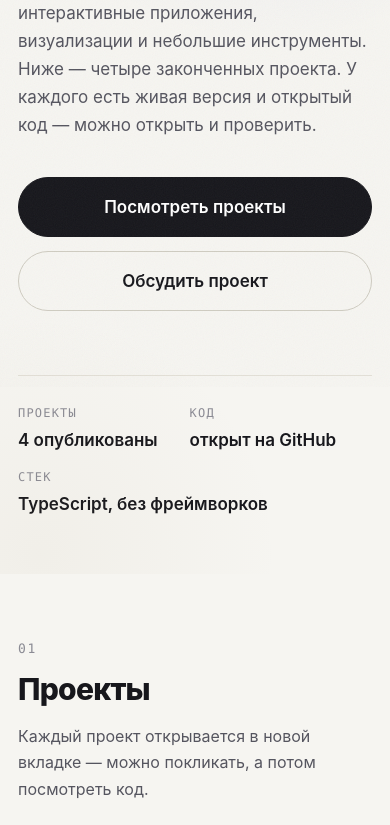
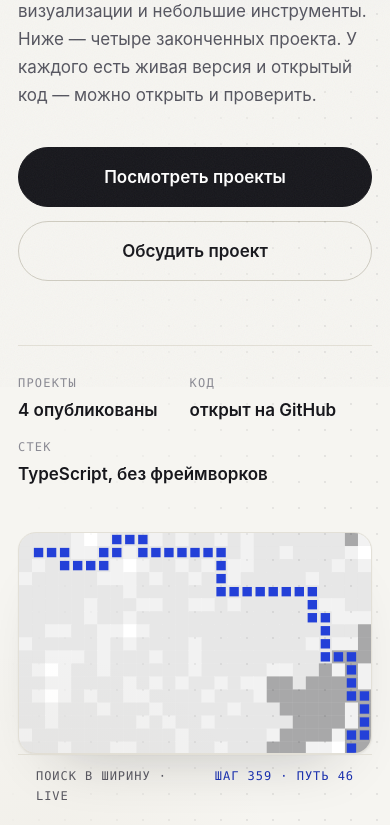
Before and after one commit to MishaBuilds/portfolio, a website built with Vite: page index.html in a window 390 px wide. Shown: the part 457-1282 px from the top of the page. Built offline with nearby package versions, Linux system fonts and the light colour scheme.

Commit message:
Make portfolio distinctive and responsive

```diff
--- a/index.html
+++ b/index.html
@@ -71,7 +71,9 @@
       <section class="hero" id="home">
         <div class="hero-wash hero-wash-1" aria-hidden="true"></div>
         <div class="hero-wash hero-wash-2" aria-hidden="true"></div>
-        <div class="container">
+        <div class="hero-dots" aria-hidden="true"></div>
+        <div class="container hero-grid">
+          <div class="hero-copy">
             <p class="eyebrow reveal">MishaBuilds — разработка сайтов и веб-приложений</p>
 
             <h1 class="hero-title reveal">
@@ -105,6 +107,23 @@
               </div>
             </dl>
           </div>
+
+          <figure class="hero-demo reveal">
+            <div class="demo-frame">
+              <canvas
+                id="pathDemo"
+                tabindex="0"
+                role="img"
+                aria-label="Живая демонстрация: волна поиска пути обходит препятствия и находит кратчайший маршрут. Нажмите, чтобы сгенерировать заново."
+              ></canvas>
+            </div>
+            <figcaption class="demo-caption">
+              <span>поиск в ширину · live</span>
+              <span id="demoStat">шаг 0 · путь 0</span>
+            </figcaption>
+            <p class="demo-hint">нажмите на поле — будет новый лабиринт</p>
+          </figure>
+        </div>
       </section>
 
       <!-- ══════════ ПРОЕКТЫ ══════════ -->
@@ -122,6 +141,7 @@
           <div class="projects">
             <!-- 3D Maze -->
             <article class="project reveal">
+              <span class="project-index" aria-hidden="true">01</span>
               <a
                 class="project-media"
                 href="https://mishabuilds.github.io/3d-maze/"
@@ -185,6 +205,7 @@
 
             <!-- Sorting Visualizer -->
             <article class="project reveal">
+              <span class="project-index" aria-hidden="true">02</span>
               <a
                 class="project-media"
                 href="https://mishabuilds.github.io/sorting-visualizer/"
@@ -248,6 +269,7 @@
 
             <!-- Rubik's Cube -->
             <article class="project reveal">
+              <span class="project-index" aria-hidden="true">03</span>
               <a
                 class="project-media"
                 href="https://mishabuilds.github.io/rubiks-cube/"
@@ -312,6 +334,7 @@
 
             <!-- Ant Colony Simulator -->
             <article class="project reveal">
+              <span class="project-index" aria-hidden="true">04</span>
               <a
                 class="project-media"
                 href="https://mishabuilds.github.io/ant-colony-simulator/"
--- /dev/null
+++ b/src/demo.ts
@@ -0,0 +1,241 @@
+/**
+ * Живое демо для hero: волна поиска пути (BFS) на сетке.
+ * Тот же класс задач, что и в проектах: сетка, волна, кратчайший маршрут.
+ * Ванильный canvas, один rAF, пауза вне экрана, статика при reduced-motion.
+ */
+
+type Phase = 'wave' | 'path' | 'hold' | 'fade';
+
+const ACCENT = '#2340d8';
+const INK = '23,23,28';
+
+export function initPathDemo(
+  canvas: HTMLCanvasElement,
+  statEl: HTMLElement | null
+): void {
+  const maybeCtx = canvas.getContext('2d');
+  if (!maybeCtx) return;
+  const ctx: CanvasRenderingContext2D = maybeCtx;
+
+  const calmMotion = window.matchMedia('(prefers-reduced-motion: reduce)').matches;
+
+  let cols = 0;
+  let rows = 0;
+  let cell = 14;
+  let walls: Uint8Array = new Uint8Array(0);
+  let order: number[] = [];
+  let path: number[] = [];
+  let revealed = 0;
+  let pathShown = 0;
+  let phase: Phase = 'wave';
+  let holdUntil = 0;
+  let fadeStep = 0;
+  let seed = 20261008;
+  let raf = 0;
+  let running = false;
+  let frame = 0;
+
+  const at = (x: number, y: number): number => y * cols + x;
+
+  function rnd(): number {
+    seed = (seed * 1664525 + 1013904223) >>> 0;
+    return seed / 4294967296;
+  }
+
+  function generate(): void {
+    for (let attempt = 0; attempt < 14; attempt += 1) {
+      seed += 7919;
+      walls = new Uint8Array(cols * rows);
+      const density = 0.22 + rnd() * 0.06;
+      for (let i = 0; i < walls.length; i += 1) {
+        if (rnd() < density) walls[i] = 1;
+      }
+      const sx = 1;
+      const sy = 1;
+      const tx = cols - 2;
+      const ty = rows - 2;
+      walls[at(sx, sy)] = 0;
+      walls[at(tx, ty)] = 0;
+      if (bfs(sx, sy, tx, ty)) break;
+    }
+    revealed = 0;
+    pathShown = 0;
+    phase = 'wave';
+    fadeStep = 0;
+    draw();
+  }
+
+  function bfs(sx: number, sy: number, tx: number, ty: number): boolean {
+    const prev = new Int32Array(cols * rows).fill(-1);
+    const seen = new Uint8Array(cols * rows);
+    const queue: number[] = [at(sx, sy)];
+    seen[at(sx, sy)] = 1;
+    order = [];
+    const target = at(tx, ty);
+    let found = at(sx, sy) === target;
+    while (queue.length > 0) {
+      const cur = queue.shift() as number;
+      order.push(cur);
+      if (cur === target) {
+        found = true;
+        break;
+      }
+      const cx = cur % cols;
+      const cy = Math.floor(cur / cols);
+      const neighbours: number[] = [];
+      if (cx > 0) neighbours.push(cur - 1);
+      if (cx < cols - 1) neighbours.push(cur + 1);
+      if (cy > 0) neighbours.push(cur - cols);
+      if (cy < rows - 1) neighbours.push(cur + cols);
+      for (const next of neighbours) {
+        if (seen[next] === 0 && walls[next] === 0) {
+          seen[next] = 1;
+          prev[next] = cur;
+          queue.push(next);
+        }
+      }
+    }
+    if (!found) return false;
+    path = [];
+    let cur: number = target;
+    while (cur !== -1) {
+      path.push(cur);
+      cur = prev[cur];
+    }
+    path.reverse();
+    return true;
+  }
+
+  function drawCell(i: number, fill: string, inset = 0): void {
+    const x = (i % cols) * cell;
+    const y = Math.floor(i / cols) * cell;
+    ctx.fillStyle = fill;
+    ctx.fillRect(x + inset, y + inset, cell - inset * 2, cell - inset * 2);
+  }
+
+  function draw(): void {
+    ctx.clearRect(0, 0, canvas.width, canvas.height);
+    for (let i = 0; i < walls.length; i += 1) {
+      if (walls[i] === 1) drawCell(i, `rgba(${INK},0.055)`);
+    }
+    for (let k = 0; k < revealed && k < order.length; k += 1) {
+      drawCell(order[k], `rgba(${INK},0.10)`);
+    }
+    const frontierStart = Math.max(0, revealed - 48);
+    for (let k = frontierStart; k < revealed && k < order.length; k += 1) {
+      drawCell(order[k], `rgba(${INK},0.30)`);
+    }
+    for (let k = 0; k < pathShown && k < path.length; k += 1) {
+      drawCell(path[k], ACCENT, Math.max(1.5, cell * 0.14));
+    }
+  }
+
+  function tick(now: number): void {
+    if (!running) return;
+    frame += 1;
+    if (phase === 'wave') {
+      const per = Math.max(4, Math.ceil(order.length / 150));
+      revealed = Math.min(order.length, revealed + per);
+      draw();
+      if (revealed >= order.length) {
+        phase = path.length > 0 ? 'path' : 'hold';
+        holdUntil = now + 2200;
+      }
+    } else if (phase === 'path') {
+      pathShown = Math.min(path.length, pathShown + 2);
+      draw();
+      if (pathShown >= path.length) {
+        phase = 'hold';
+        holdUntil = now + 2200;
+      }
+    } else if (phase === 'hold') {
+      if (now >= holdUntil) {
+        phase = 'fade';
+        fadeStep = 0;
+      }
+    } else {
+      fadeStep += 1;
+      ctx.fillStyle = 'rgba(255,255,255,0.09)';
+      ctx.fillRect(0, 0, canvas.width, canvas.height);
+      if (fadeStep >= 11) {
+        seed += 104729;
+        generate();
+      }
+    }
+    if (statEl !== null && frame % 6 === 0) {
+      statEl.textContent = `шаг ${revealed} · путь ${pathShown}`;
+    }
+    raf = requestAnimationFrame(tick);
+  }
+
+  function start(): void {
+    if (running || calmMotion) return;
+    running = true;
+    raf = requestAnimationFrame(tick);
+  }
+
+  function stop(): void {
+    running = false;
+    cancelAnimationFrame(raf);
+  }
+
+  function reseed(): void {
+    seed = (Math.random() * 4294967296) >>> 0;
+    generate();
+    start();
+  }
+
+  function resize(): void {
+    const rect = canvas.getBoundingClientRect();
+    if (rect.width < 2 || rect.height < 2) return;
+    const dpr = Math.min(window.devicePixelRatio || 1, 2);
+    canvas.width = Math.round(rect.width * dpr);
+    canvas.height = Math.round(rect.height * dpr);
+    ctx.setTransform(dpr, 0, 0, dpr, 0, 0);
+    const nextCols = Math.max(26, Math.min(48, Math.floor(rect.width / 13)));
+    const nextCell = rect.width / nextCols;
+    const nextRows = Math.max(18, Math.floor(rect.height / nextCell));
+    if (nextCols === cols && nextRows === rows) {
+      draw();
+      return;
+    }
+    cols = nextCols;
+    rows = nextRows;
+    cell = rect.width / cols;
+    generate();
+    if (calmMotion) {
+      revealed = order.length;
+      pathShown = path.length;
+      draw();
+      if (statEl !== null) statEl.textContent = `клеток ${order.length} · путь ${path.length}`;
+    }
+  }
+
+  let resizeTimer = 0;
+  window.addEventListener('resize', () => {
+    window.clearTimeout(resizeTimer);
+    resizeTimer = window.setTimeout(resize, 200);
+  });
+
+  if ('IntersectionObserver' in window) {
+    const watcher = new IntersectionObserver(
+      (entries) => {
+        if (entries.some((entry) => entry.isIntersecting)) start();
+        else stop();
+      },
+      { threshold: 0.05 }
+    );
+    watcher.observe(canvas);
+  }
+
+  canvas.addEventListener('pointerdown', reseed);
+  canvas.addEventListener('keydown', (event) => {
+    if (event.key === 'Enter' || event.key === ' ') {
+      event.preventDefault();
+      reseed();
+    }
+  });
+
+  resize();
+  start();
+}
--- a/src/main.ts
+++ b/src/main.ts
@@ -1,8 +1,11 @@
 /**
  * MishaBuilds — клиентская логика.
- * Мобильное меню, состояние шапки, scroll-spy, появление при скролле, год.
+ * Мобильное меню, состояние шапки, scroll-spy, появление при скролле,
+ * прогресс скролла, свет за курсором, живое BFS-демо в hero, год.
  * Без зависимостей.
  */
+
+import { initPathDemo } from './demo';
 
 function qs<T extends Element>(selector: string, root: ParentNode = document): T | null {
   return root.querySelector<T>(selector);
@@ -136,6 +139,11 @@ if (finePointer && !calmMotion) {
   });
 }
 
+/* ── Живое демо в hero ───────────────────────────────── */
+const demoCanvas = qs<HTMLCanvasElement>('#pathDemo');
+const demoStat = qs<HTMLElement>('#demoStat');
+if (demoCanvas) initPathDemo(demoCanvas, demoStat);
+
 /* ── Год в подвале ───────────────────────────────────── */
 const yearEl = qs<HTMLElement>('#year');
 if (yearEl) yearEl.textContent = String(new Date().getFullYear());
--- a/src/style.css
+++ b/src/style.css
@@ -230,9 +230,9 @@ ol {
   flex-direction: column;
   justify-content: center;
   gap: 6px;
-  width: 42px;
-  height: 42px;
-  padding: 0 10px;
+  width: 44px;
+  height: 44px;
+  padding: 0 11px;
   background: none;
   border: 1px solid var(--line-strong);
   border-radius: 10px;
@@ -257,7 +257,70 @@ ol {
 
 /* ── Hero ──────────────────────────────────────────────── */
 .hero {
-  padding: clamp(72px, 11vw, 148px) 0 clamp(56px, 7vw, 96px);
+  padding: clamp(56px, 8vw, 110px) 0 clamp(56px, 7vw, 96px);
+}
+
+.hero-grid {
+  display: grid;
+  grid-template-columns: 1.02fr 0.98fr;
+  gap: clamp(40px, 5vw, 72px);
+  align-items: center;
+}
+
+.hero-copy {
+  min-width: 0;
+}
+
+.hero-copy .hero-sub {
+  max-width: 46ch;
+}
+
+/* Живое демо — фирменный якорь */
+.hero-demo {
+  margin: 0;
+  min-width: 0;
+}
+
+.demo-frame {
+  background: var(--surface);
+  border: 1px solid var(--line);
+  border-radius: calc(var(--radius) + 4px);
+  box-shadow:
+    0 1px 2px rgba(23, 23, 28, 0.06),
+    0 32px 64px -40px rgba(23, 23, 28, 0.3);
+  overflow: hidden;
+}
+
+.demo-frame canvas {
+  display: block;
+  width: 100%;
+  aspect-ratio: 1 / 1;
+  cursor: pointer;
+}
+
+.demo-caption {
+  display: flex;
+  justify-content: space-between;
+  gap: 12px;
+  padding: 12px 18px;
+  border-top: 1px solid var(--line);
+  font-family: var(--font-mono);
+  font-size: 12px;
+  letter-spacing: 0.08em;
+  text-transform: uppercase;
+  color: var(--muted);
+}
+
+.demo-caption span:last-child {
+  color: var(--accent-ink);
+  font-variant-numeric: tabular-nums;
+  white-space: nowrap;
+}
+
+.demo-hint {
+  margin-top: 10px;
+  font-size: 13.5px;
+  color: var(--faint);
 }
 
 .eyebrow {
@@ -270,11 +333,11 @@ ol {
 }
 
 .hero-title {
-  font-size: clamp(38px, 6.2vw, 76px);
-  line-height: 1.06;
+  font-size: clamp(34px, 4.4vw, 58px);
+  line-height: 1.08;
   letter-spacing: -0.032em;
   font-weight: 800;
-  max-width: 16ch;
+  max-width: 14ch;
   text-wrap: balance;
 }
 
@@ -366,6 +429,7 @@ ol {
 }
 
 .project {
+  position: relative;
   display: grid;
   grid-template-columns: 1fr;
   gap: 0;
@@ -373,6 +437,30 @@ ol {
   border: 1px solid var(--line);
   border-radius: calc(var(--radius) + 4px);
   overflow: hidden;
+  box-shadow:
+    0 1px 2px rgba(23, 23, 28, 0.05),
+    0 28px 56px -40px rgba(23, 23, 28, 0.28);
+}
+
+/* Редакционный номер поверх превью — мотив «чертежа» */
+.project-index {
+  position: absolute;
+  top: 10px;
+  left: 20px;
+  z-index: 3;
+  font-size: clamp(64px, 7vw, 104px);
+  line-height: 1;
+  font-weight: 800;
+  letter-spacing: -0.04em;
+  color: var(--paper);
+  opacity: 0.94;
+  text-shadow: 0 2px 18px rgba(0, 0, 0, 0.35);
+  pointer-events: none;
+  transition: transform 0.35s var(--ease);
+}
+
+.project:hover .project-index {
+  transform: translateY(-4px);
 }
 
 .project-media {
@@ -691,6 +779,7 @@ ol {
 .hero-sub.reveal { transition-delay: 0.2s; }
 .hero-cta.reveal { transition-delay: 0.3s; }
 .hero-facts.reveal { transition-delay: 0.42s; }
+.hero-demo.reveal { transition-delay: 0.35s; }
 
 /* Stagger: соседние элементы секций */
 .service.reveal:nth-child(2) { transition-delay: 0.06s; }
@@ -719,6 +808,16 @@ body::before {
 .hero {
   position: relative;
   overflow: hidden;
+}
+
+.hero-dots {
+  position: absolute;
+  inset: 0;
+  pointer-events: none;
+  background-image: radial-gradient(rgba(23, 23, 28, 0.08) 1px, transparent 1px);
+  background-size: 26px 26px;
+  mask-image: linear-gradient(100deg, transparent 30%, #000 75%);
+  -webkit-mask-image: linear-gradient(100deg, transparent 30%, #000 75%);
 }
 
 .hero-wash {
@@ -1027,6 +1126,30 @@ body::before {
     display: flex;
   }
 
+  /* Mobile — отдельная композиция hero: текст, затем компактное демо */
+  .hero-grid {
+    grid-template-columns: 1fr;
+    gap: 44px;
+  }
+
+  .hero-copy .hero-sub {
+    max-width: 62ch;
+  }
+
+  .demo-frame canvas {
+    aspect-ratio: 16 / 10;
+  }
+
+  .demo-hint {
+    font-size: 13px;
+  }
+
+  .project-index {
+    font-size: clamp(56px, 17vw, 84px);
+    top: 8px;
+    left: 16px;
+  }
+
   .project-facts {
     grid-template-columns: 1fr;
   }
```
Also changed, not shown: README.md, assets/og-cover.png. Lines whose indentation alone changed are shown as unchanged.
